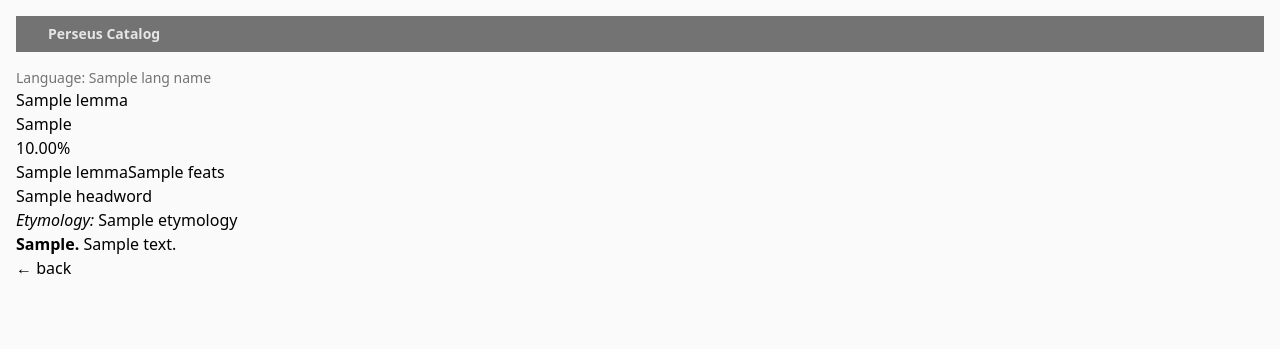
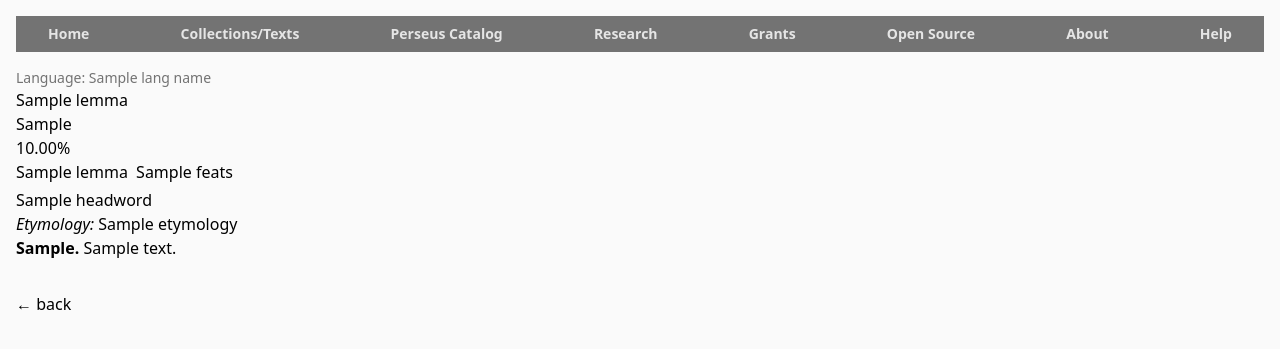
Before and after one commit to PerseusDLCode/pdl-morph-server, a Python web app: template src/templates/morph.html.jinja in a window 1280 px wide. Shown: the top 349 px of the page. Run offline with Jinja, Linux system fonts and the light colour scheme; the template is opened without the code that fills it: most values are stand-ins (such as "Sample title", 1, 10 or a date in 2020); some libraries are stand-ins or nearby versions.

Commit message:
Finish making results page look a bit more uniform and like MVP

```diff
--- a/pyproject.toml
+++ b/pyproject.toml
@@ -22,4 +22,5 @@ pythonpath = ["src"]
 dev = [
     "pytest>=9.0.3",
     "httpx2>=2.3.0",
+    "fastapi[standard]>=0.136.3",
 ]
--- a/src/templates/base.html.jinja
+++ b/src/templates/base.html.jinja
@@ -12,7 +12,14 @@
         <nav
             class="bg-neutral-500 text-neutral-200 font-bold flex justify-between mb-4 px-8 py-2 text-sm"
         >
+            <a href="/" class="hover:text-base-content">Home</a>
+            <a href="/collections/" class="hover:text-base-content">Collections/Texts</a>
             <a href="https://catalog.perseus.org" class="hover:text-base-content">Perseus Catalog</a>
+            <a href="/research" class="hover:text-base-content">Research</a>
+            <a href="#" class="hover:text-base-content">Grants</a>
+            <a href="#" class="hover:text-base-content">Open Source</a>
+            <a href="#" class="hover:text-base-content">About</a>
+            <a href="#" class="hover:text-base-content">Help</a>
         </nav>
         {% block content %}
         {% endblock %}
--- a/src/templates/morph.html.jinja
+++ b/src/templates/morph.html.jinja
@@ -6,7 +6,7 @@
 
   {% if analyses %}
     {% for entry in analyses %}
-      <div class="card card-border border-neutral-300">
+      <div class="card card-border border-neutral-300 mb-8">
         <div class="card-body">
           <div class="lemma" id="{{ entry.lemma }}">
             <div class="lemma_header">
@@ -14,16 +14,12 @@
               <span class="lemma_definitions">{{ entry.first_def }}</span>
             </div>
             <p class="confidence">{{ "%.2f"|format(entry.score) }}%</p>
-            <table>
-              <tbody>
-                {% for feats in entry.parse_rows %}
-                  <tr>
-                    <td class="{{ lang }}">{{ entry.lemma }}</td>
-                    <td>{{ feats }}</td>
-                  </tr>
-                {% endfor %}
-              </tbody>
-            </table>
+            {% for feats in entry.parse_rows %}
+              <div class="mb-1">
+                <span class="{{ lang }} mr-1">{{ entry.lemma }}</span>
+                <span>{{ feats }}</span>
+              </div>
+            {% endfor %}
           </div>
           {% if entry.dict_entry %}
             <div class="lexicon_entry">
@@ -34,7 +30,7 @@
               {% endif %}
 
               {% for sense in entry.dict_entry.senses %}
-                <div class="sense"><strong>{{ sense.n }}.</strong> {{ sense.text | safe }}</div>
+                <div class="sense indent-{{ sense.n }}"><strong>{{ sense.n }}.</strong> {{ sense.text | safe }}</div>
               {% endfor %}
             </div>
           {% endif %}
```
Also changed, not shown: src/main.py (+6 -5 lines), 1 other file.
